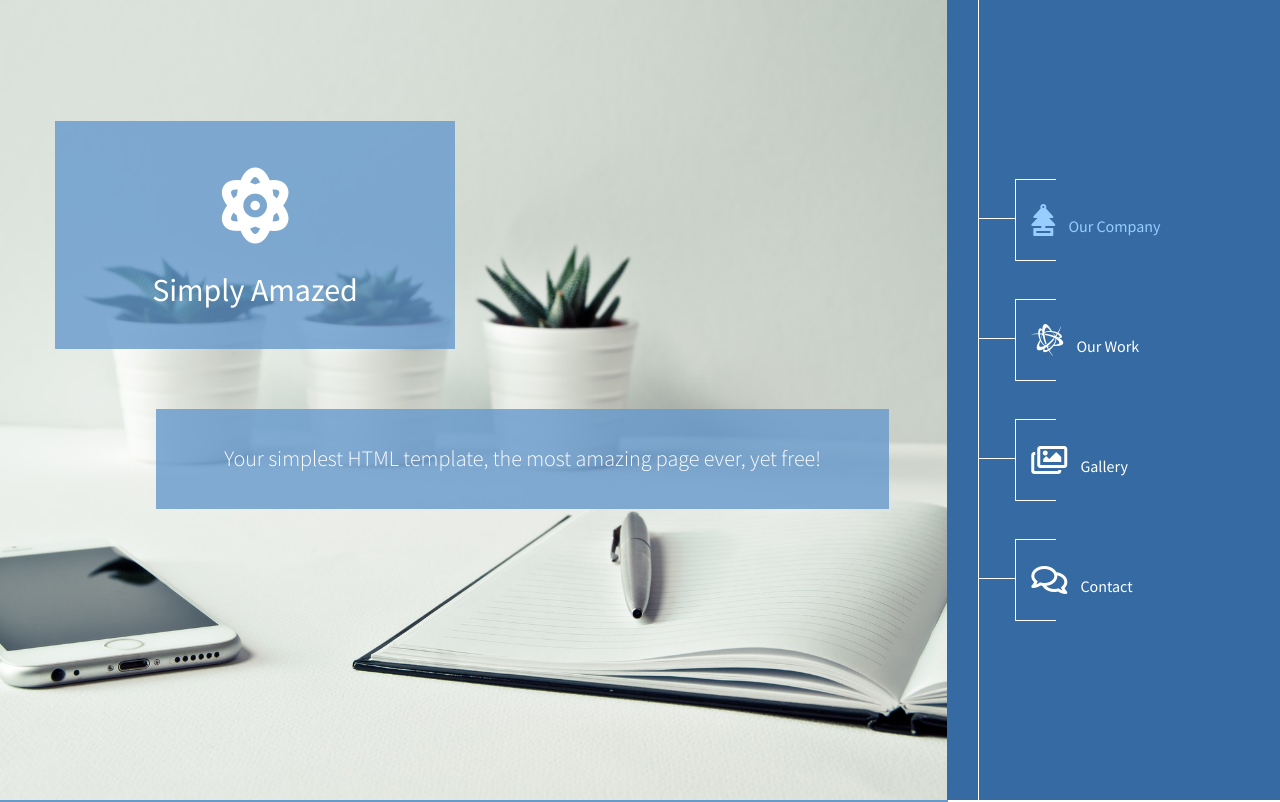
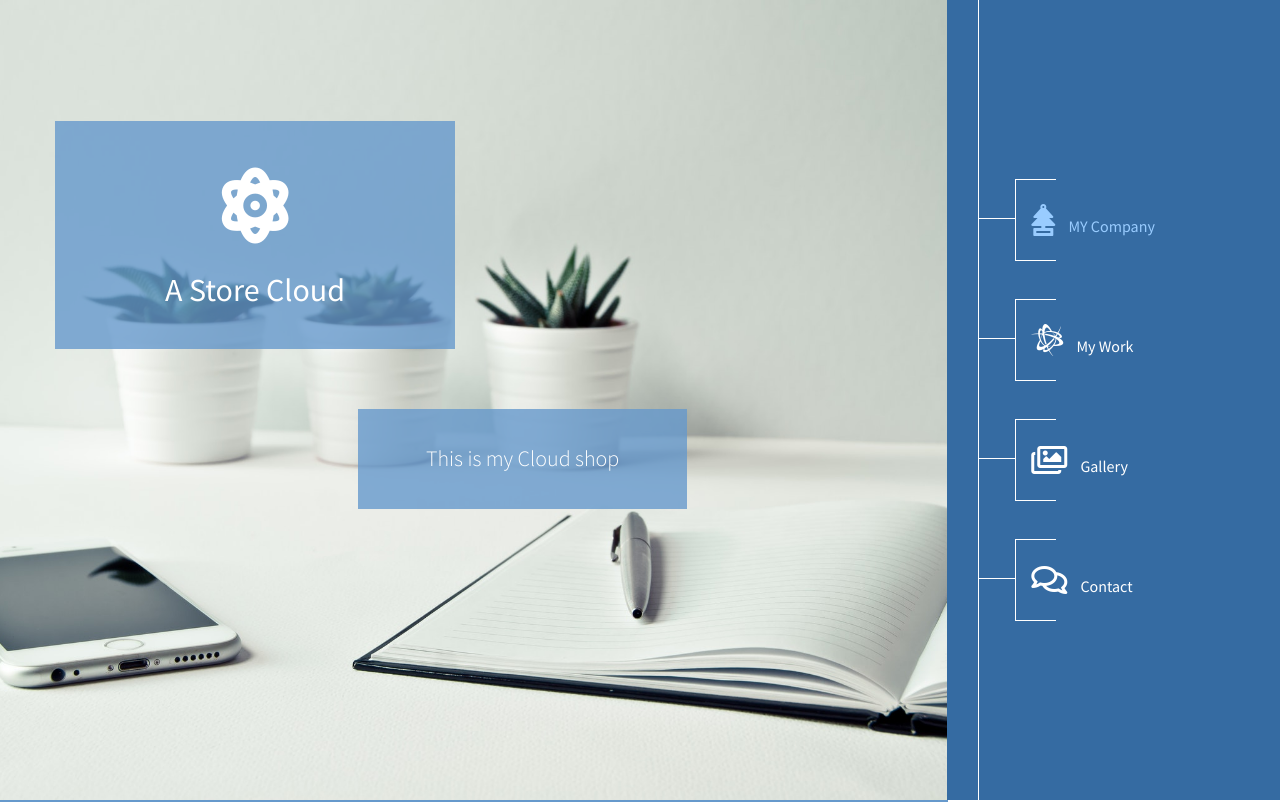
Before and after one commit to astorecloud/Project-1, a plain HTML site: page index.html in a window 1280 px wide. Shown: the top 802 px of the page. Drawn offline with Linux system fonts and the light colour scheme.

Commit message:
3rd commit

```diff
--- a/index.html
+++ b/index.html
@@ -2,7 +2,7 @@
 <html lang="en">
 <head>
     <meta charset="utf-8" />
-    <title>Simply Amazed HTML Template by Tooplate</title>
+    <title>A Store Cloud </title>
     <meta name="viewport" content="width=device-width, initial-scale=1">
     <link rel="preconnect" href="https://fonts.gstatic.com">
     <link href="https://fonts.googleapis.com/css2?family=Source+Sans+Pro:wght@300;400&display=swap" rel="stylesheet">
@@ -26,10 +26,10 @@ https://www.tooplate.com/view/2123-simply-amazed
                 <div class="collapse navbar-collapse single-page-nav">
                     <ul class="navbar-nav">
                         <li class="nav-item">
-                            <a class="nav-link" href="#section-1"><span class="icn"><i class="fas fa-2x fa-air-freshener"></i></span> Our Company</a>
+                            <a class="nav-link" href="#section-1"><span class="icn"><i class="fas fa-2x fa-air-freshener"></i></span> MY Company</a>
                         </li>
                         <li class="nav-item">
-                            <a class="nav-link" href="#section-2"><span class="icn"><i class="fab fa-2x fa-battle-net"></i></span> Our Work</a>
+                            <a class="nav-link" href="#section-2"><span class="icn"><i class="fab fa-2x fa-battle-net"></i></span> My Work</a>
                         </li>
                         <li class="nav-item">
                             <a class="nav-link" href="#section-3"><span class="icn"><i class="far fa-2x fa-images"></i></span> Gallery</a>
@@ -54,8 +54,8 @@ https://www.tooplate.com/view/2123-simply-amazed
             <div class="banner-section section parallax-window" data-parallax="scroll" data-image-src="img/section-1-bg.jpg" id="section-1">
                 <div class="container">
                     <div class="item">
-                        <div class="bg-blue-transparent logo-fa"><span><i class="fas fa-2x fa-atom"></i></span> Simply Amazed</div>
-                        <div class="bg-blue-transparent simple"><p>Your simplest HTML template, the most amazing page ever, yet free!</p></div>
+                        <div class="bg-blue-transparent logo-fa"><span><i class="fas fa-2x fa-atom"></i></span> A Store Cloud </div>
+                        <div class="bg-blue-transparent simple"><p> This is my Cloud shop </p></div>
                     </div>
                 </div>
             </div>
```
